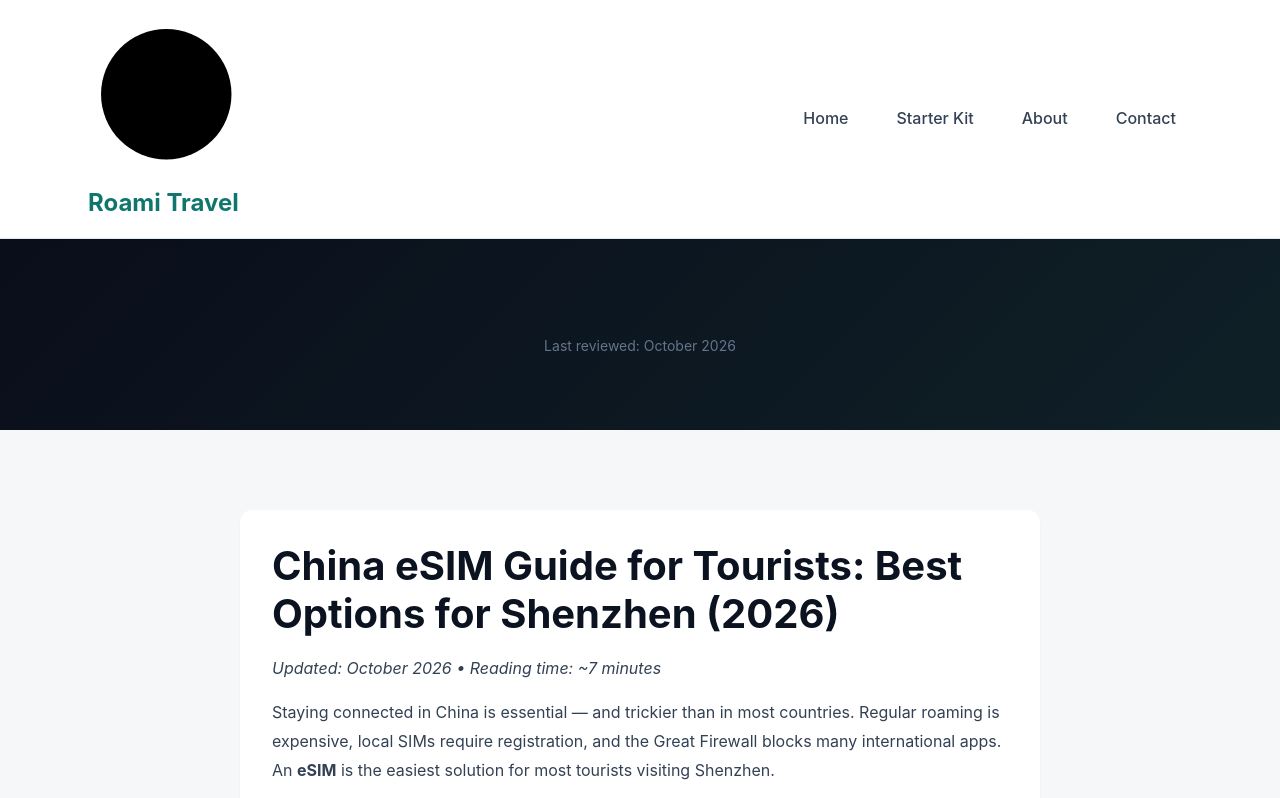
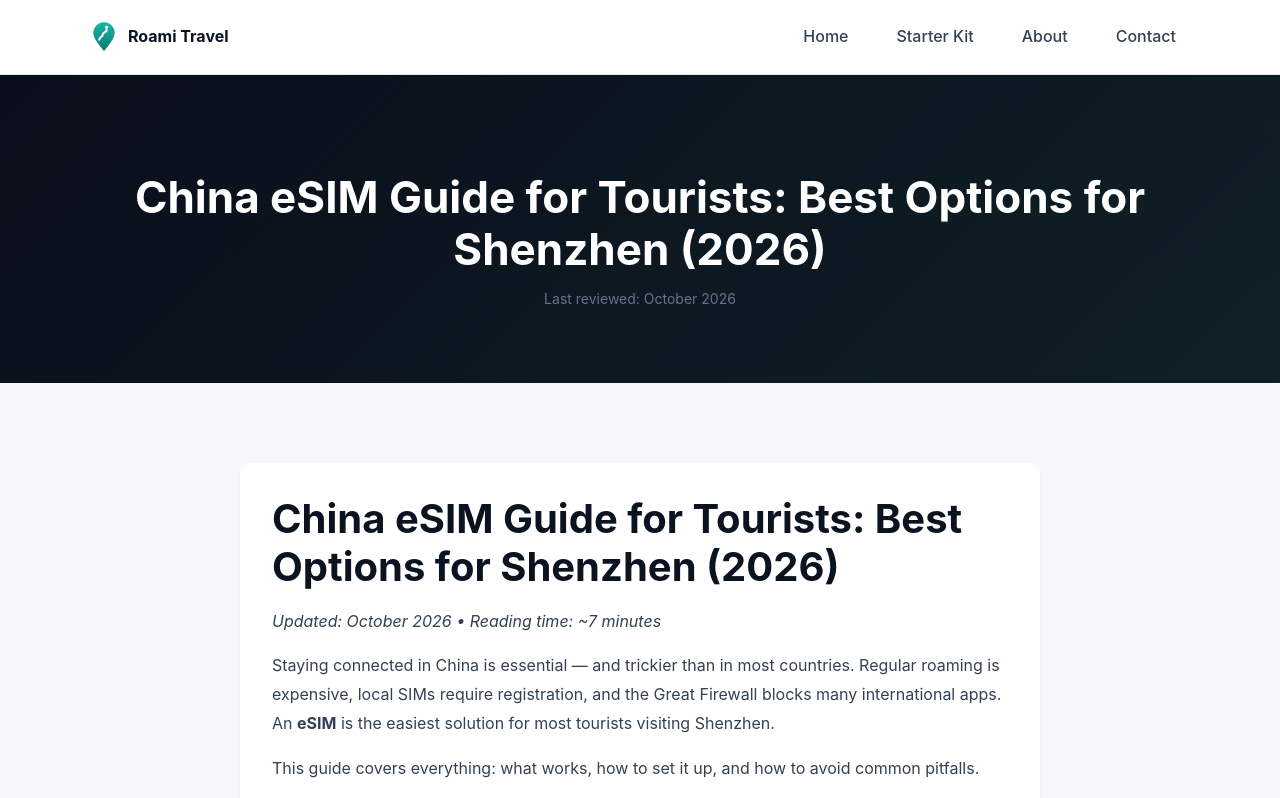
Before and after one commit to zhaojn515/roami-travel, a plain HTML site: page guides/china-esim-guide/index.html in a window 1280 px wide. Shown: the top 798 px of the page. Drawn offline with Linux system fonts and the light colour scheme.

Commit message:
Fix logo, hero format, clean images (esim)

```diff
--- a/guides/china-esim-guide/index.html
+++ b/guides/china-esim-guide/index.html
@@ -86,6 +86,10 @@
   <script async src="https://www.googletagmanager.com/gtag/js?id=AW-18518352623"></script>
   <script src="/scripts/ga4.js"></script>
 <style>
+
+    .logo { display: inline-flex !important; align-items: center; gap: 8px; text-decoration: none; color: var(--color-ink); font-weight: 700; font-size: 16px; }
+    .logo-text { font-size: 16px; }
+    .roami-mark { flex-shrink: 0; vertical-align: middle; }
     .apps-hero {
       background: linear-gradient(135deg, #0a0e1a 0%, #0f2027 100%);
       color: white;
@@ -111,7 +115,7 @@
   <header class="site-header">
     <div class="container">
       <div class="header-inner">
-        <a href="/" class="logo" aria-label="Roami Travel Home"><svg class="si" viewBox="0 0 24 24"><circle cx="12" cy="12" r="10"/><line x1="2" y1="12" x2="22" y2="12"/><path d="M12 2a15.3 15.3 0 0 1 4 10 15.3 15.3 0 0 1-4 10 15.3 15.3 0 0 1-4-10 15.3 15.3 0 0 1 4-10z"/></svg> Roami Travel</a>
+        <a href="/" class="logo" aria-label="Roami Travel Home"><svg class="roami-mark" viewBox="0 0 96 96" width="32" height="32" xmlns="http://www.w3.org/2000/svg"><defs><linearGradient id="mark-g" x1="0" y1="0" x2="0" y2="1"><stop offset="0" stop-color="#14b8a6"/><stop offset="1" stop-color="#0f766e"/></linearGradient></defs><path fill="url(#mark-g)" d="M48,90 C48,90 16,55 16,36 A32,32 0 1 1 80,36 C80,55 48,90 48,90 Z"/><path fill="none" stroke="#ffffff" stroke-width="6.5" stroke-linecap="round" stroke-linejoin="round" d="M34,56 C34,48 44,48 44,41 C44,34 56,34 56,27"/><circle cx="56" cy="19" r="5" fill="#ffffff"/></svg> <span class="logo-text">Roami Travel</span></a>
         <button class="nav-toggle" aria-label="Toggle navigation" aria-expanded="false">☰</button>
         <nav class="main-nav" aria-label="Main navigation">
           <ul class="nav-list">
@@ -128,7 +132,7 @@
   <main>
     <section class="apps-hero">
       <div class="container">
-        <p class="reviewed">Last reviewed: October 2026</p>
+        <h1>China eSIM Guide for Tourists: Best Options for Shenzhen (2026)</h1><p class="reviewed">Last reviewed: October 2026</p>
       </div>
     </section>
     <section class="section">
```
